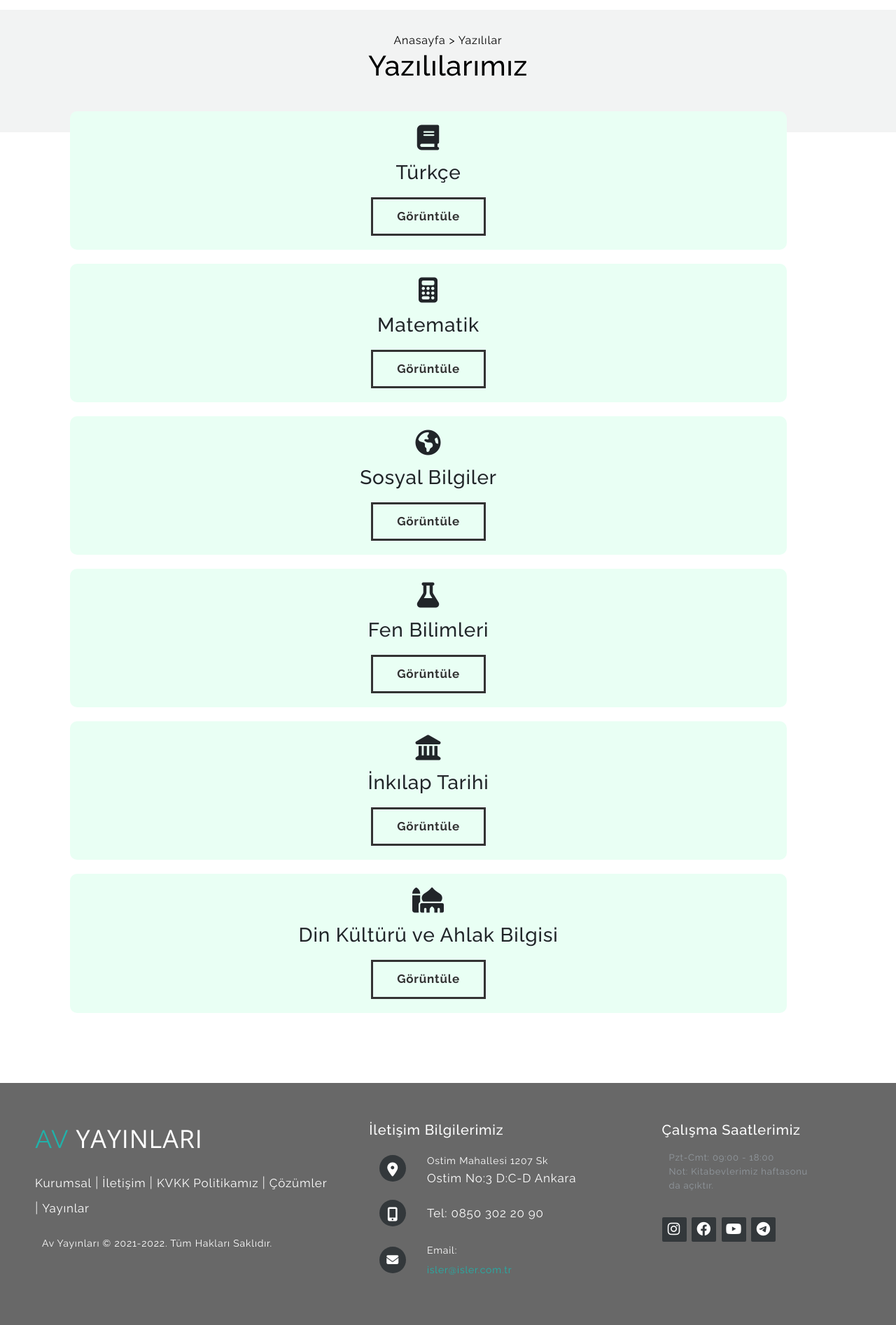
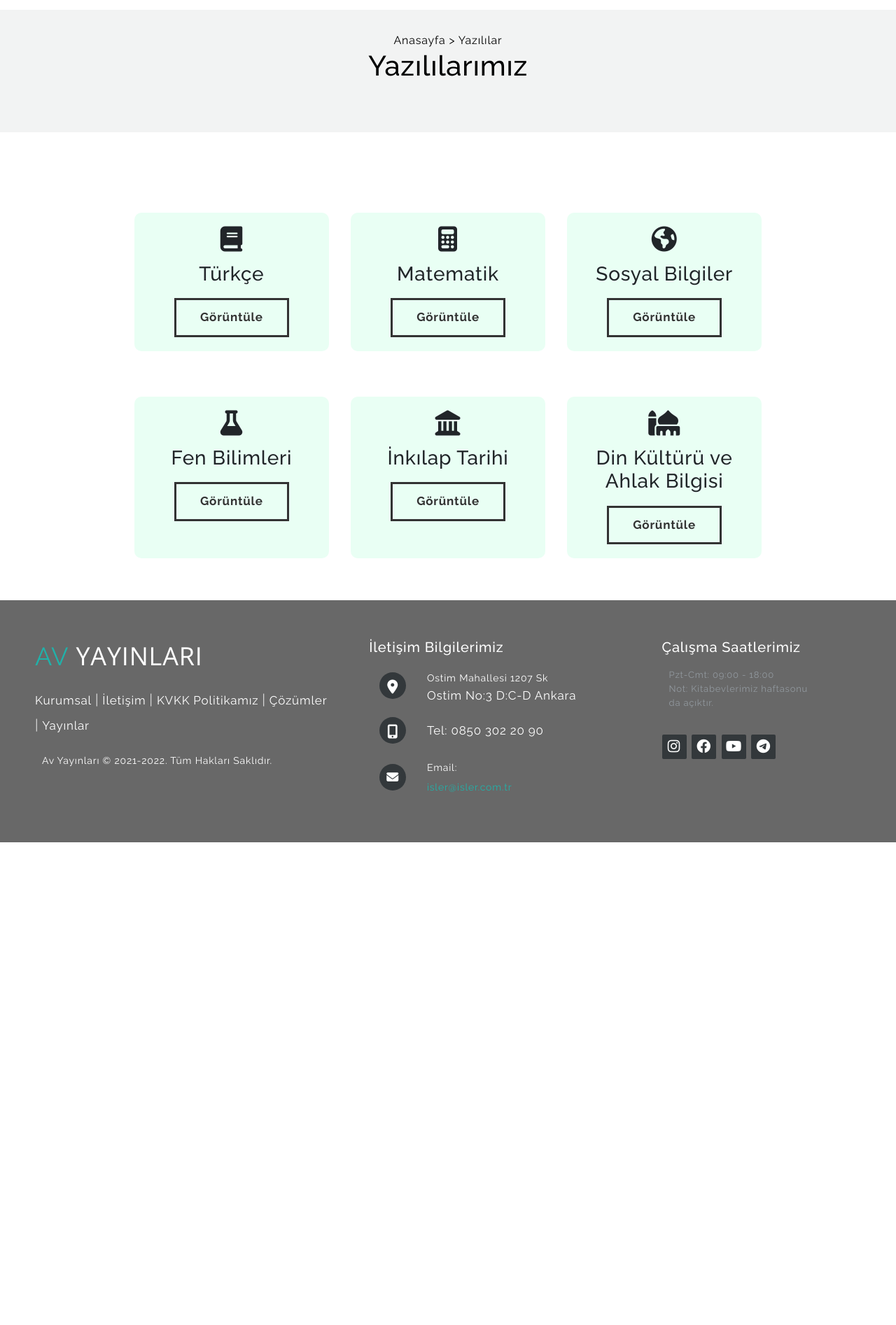
Before and after one commit to mcantimurcan/AvYayinlariV2, a PHP site: page /yazililar.php in a window 1280 px wide. Shown: the part 145-2039 px from the top of the page at 70% size. After the commit the page ends 1349 px from the top, so only its background shows below. Run offline with PHP 8.4, Linux system fonts and the light colour scheme; some libraries are stand-ins or nearby versions.

Commit message:
changes in style

```diff
--- a/e-kitap.php
+++ b/e-kitap.php
@@ -8,9 +8,9 @@ include("header.php");
     </div>
 </div>
 <!--e-kitap-->
-<section class="yayinlarimiz">
+<section class="cozumler">
 
-    <div class="yayin-row">
+    <div class="cozumler-row">
         <div class="yayin-col">
             <i class="fa-solid fa-graduation-cap"></i>
             <h3>Öğrenci Özel</h3>
--- a/public/css/style.css
+++ b/public/css/style.css
@@ -393,7 +393,6 @@ p {
     flex-basis: 45%;
     background: #e9fff4;
     border-radius: 10px;
-    margin-bottom: 5%;
     padding: 20px 30px;
     transition: 0.5s;
     box-sizing: border-box;
--- a/yazililar.php
+++ b/yazililar.php
@@ -7,8 +7,8 @@ include("header.php");
     <h1>Yazılılarımız</h1>
   </div>
 </div>
-<section class="yayinlarimiz">
-  <div class="yayin-row">
+<section class="cozumler">
+  <div class="cozumler-row">
     <div class="yayin-col">
       <i class="fa-solid fa-book"></i>
       <h3>Türkçe</h3>
@@ -25,7 +25,7 @@ include("header.php");
       <a href="https://disk.yandex.com.tr/d/VqJJNzBd6UBH0g" class="yayin-btn">Görüntüle</a>
     </div>
   </div>
-  <div class="yayin-row">
+  <div class="cozumler-row">
     <div class="yayin-col">
       <i class="fa-solid fa-flask"></i>
       <h3>Fen Bilimleri</h3>
```
